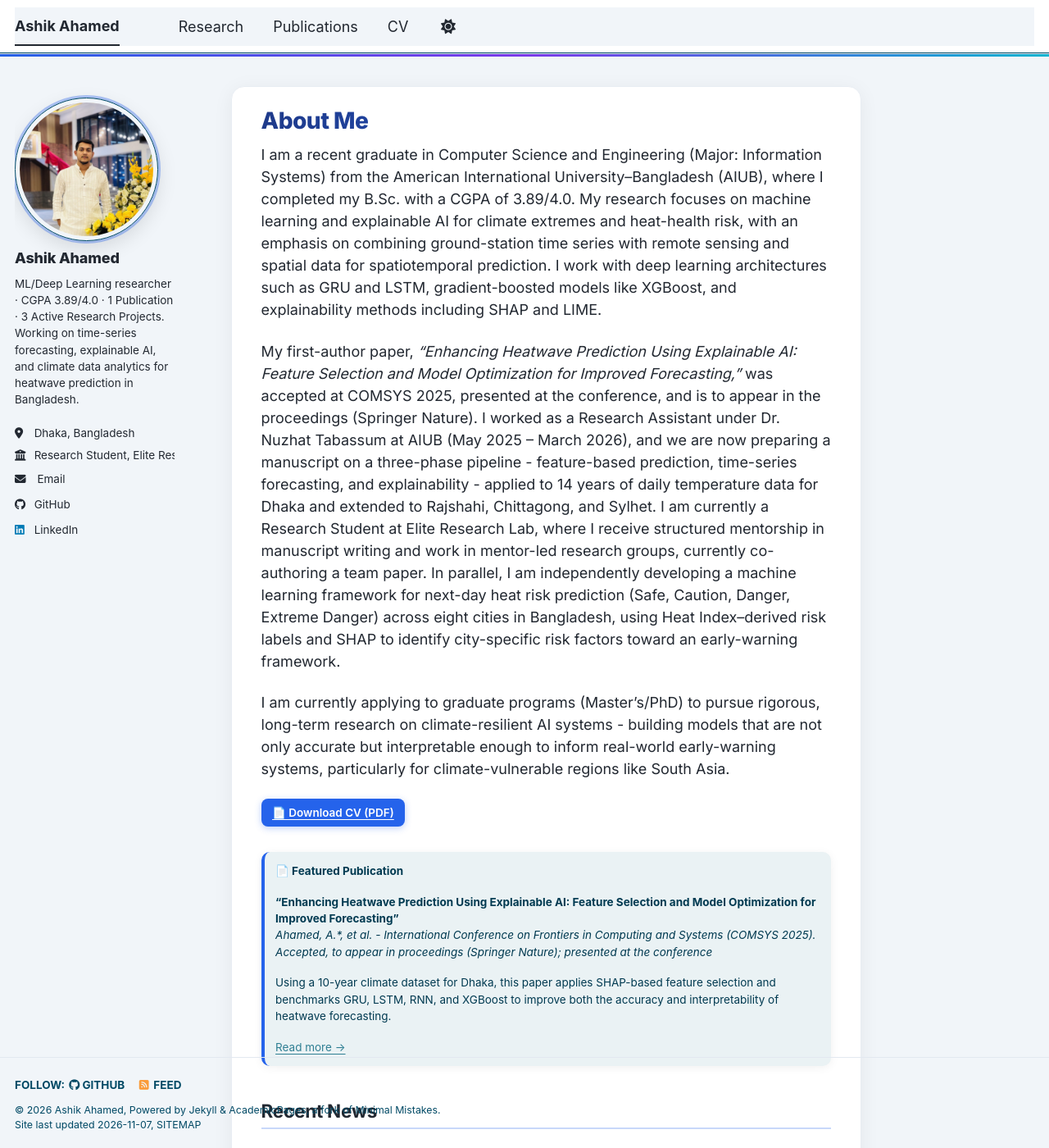
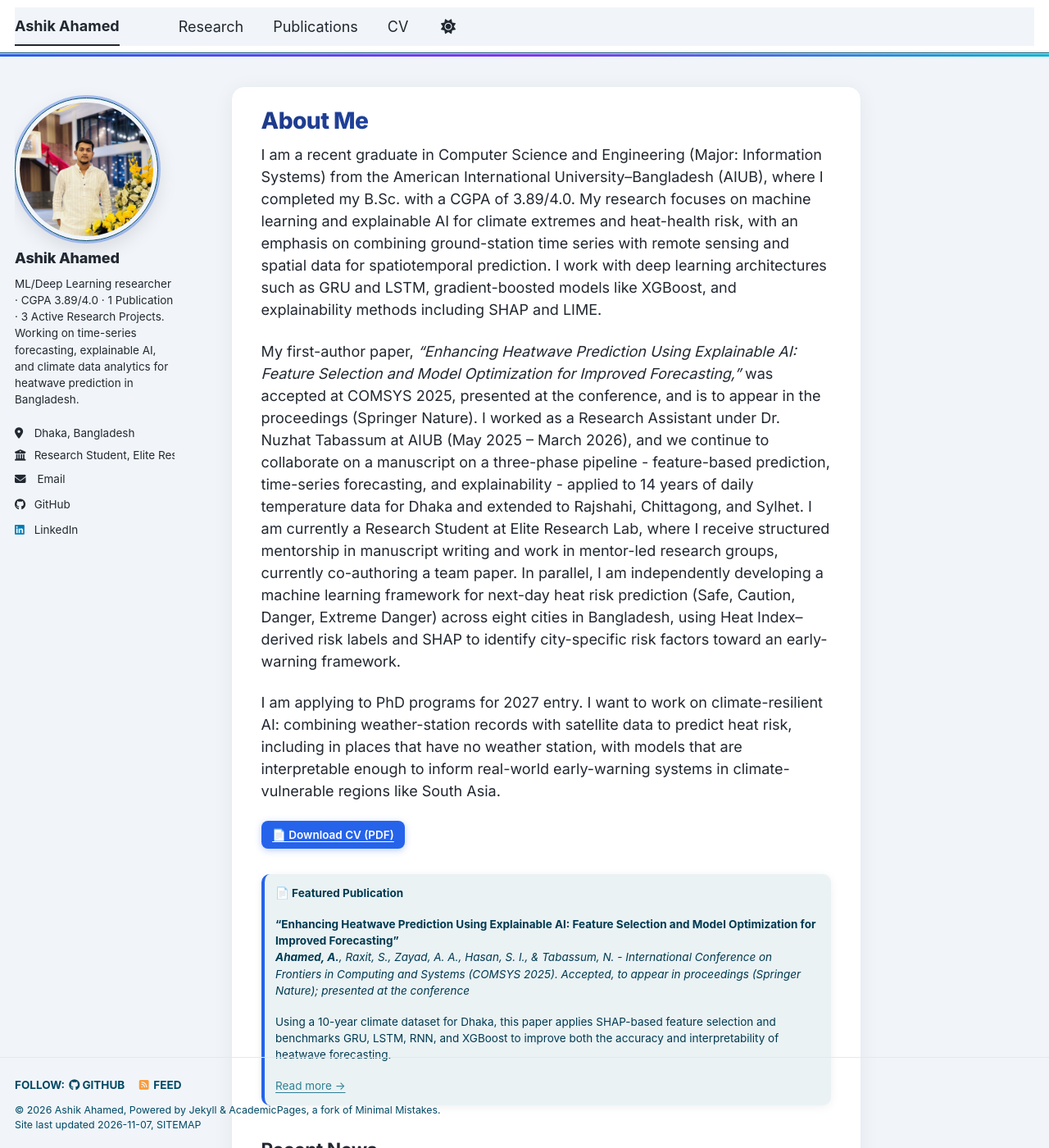
Before and after one commit to ashikahamed985/ashikahamed985.github.io, a Jekyll site: the page built from _pages/about.md, in a window 1280 px wide and 1400 px high. Shown: the whole window at 82% size. Built offline with Jekyll 4.4.1, drawn with Linux system fonts in a browser that asks for light colours; a style sheet for code colours, icons or effects is not loaded; some of the changed text lies outside the part shown.

Commit message:
Update about.md

```diff
--- a/_pages/about.md
+++ b/_pages/about.md
@@ -1,7 +1,7 @@
 ---
 permalink: /
 title: "About Me"
-excerpt: "About Me"
+excerpt: "Ashik Ahamed, CSE graduate (AIUB) working on explainable machine learning with station and satellite data for heat-risk prediction in Bangladesh. Applying for PhD programs for 2027 entry."
 author_profile: true
 redirect_from:
   - /about/
@@ -10,9 +10,9 @@ redirect_from:
 
 I am a recent graduate in Computer Science and Engineering (Major: Information Systems) from the American International University–Bangladesh (AIUB), where I completed my B.Sc. with a CGPA of 3.89/4.0. My research focuses on machine learning and explainable AI for climate extremes and heat-health risk, with an emphasis on combining ground-station time series with remote sensing and spatial data for spatiotemporal prediction. I work with deep learning architectures such as GRU and LSTM, gradient-boosted models like XGBoost, and explainability methods including SHAP and LIME.
 
-My first-author paper, *"Enhancing Heatwave Prediction Using Explainable AI: Feature Selection and Model Optimization for Improved Forecasting,"* was accepted at COMSYS 2025, presented at the conference, and is to appear in the proceedings (Springer Nature). I worked as a Research Assistant under Dr. Nuzhat Tabassum at AIUB (May 2025 – March 2026), and we are now preparing a manuscript on a three-phase pipeline - feature-based prediction, time-series forecasting, and explainability - applied to 14 years of daily temperature data for Dhaka and extended to Rajshahi, Chittagong, and Sylhet. I am currently a Research Student at Elite Research Lab, where I receive structured mentorship in manuscript writing and work in mentor-led research groups, currently co-authoring a team paper. In parallel, I am independently developing a machine learning framework for next-day heat risk prediction (Safe, Caution, Danger, Extreme Danger) across eight cities in Bangladesh, using Heat Index–derived risk labels and SHAP to identify city-specific risk factors toward an early-warning framework.
+My first-author paper, *"Enhancing Heatwave Prediction Using Explainable AI: Feature Selection and Model Optimization for Improved Forecasting,"* was accepted at COMSYS 2025, presented at the conference, and is to appear in the proceedings (Springer Nature). I worked as a Research Assistant under Dr. Nuzhat Tabassum at AIUB (May 2025 – March 2026), and we continue to collaborate on a manuscript on a three-phase pipeline - feature-based prediction, time-series forecasting, and explainability - applied to 14 years of daily temperature data for Dhaka and extended to Rajshahi, Chittagong, and Sylhet. I am currently a Research Student at Elite Research Lab, where I receive structured mentorship in manuscript writing and work in mentor-led research groups, currently co-authoring a team paper. In parallel, I am independently developing a machine learning framework for next-day heat risk prediction (Safe, Caution, Danger, Extreme Danger) across eight cities in Bangladesh, using Heat Index–derived risk labels and SHAP to identify city-specific risk factors toward an early-warning framework.
 
-I am currently applying to graduate programs (Master's/PhD) to pursue rigorous, long-term research on climate-resilient AI systems - building models that are not only accurate but interpretable enough to inform real-world early-warning systems, particularly for climate-vulnerable regions like South Asia.
+I am applying to PhD programs for 2027 entry. I want to work on climate-resilient AI: combining weather-station records with satellite data to predict heat risk, including in places that have no weather station, with models that are interpretable enough to inform real-world early-warning systems in climate-vulnerable regions like South Asia.
 
 <a href="/files/ASHIK_AHAMED.pdf" class="btn btn--primary" target="_blank" rel="noopener noreferrer">📄 Download CV (PDF)</a>
 
@@ -20,7 +20,7 @@ I am currently applying to graduate programs (Master's/PhD) to pursue rigorous,
 <strong>📄 Featured Publication</strong>
 
 <strong>"Enhancing Heatwave Prediction Using Explainable AI: Feature Selection and Model Optimization for Improved Forecasting"</strong><br>
-<em>Ahamed, A.*, et al. - International Conference on Frontiers in Computing and Systems (COMSYS 2025). Accepted, to appear in proceedings (Springer Nature); presented at the conference</em>
+<em><strong>Ahamed, A.</strong>, Raxit, S., Zayad, A. A., Hasan, S. I., &amp; Tabassum, N. - International Conference on Frontiers in Computing and Systems (COMSYS 2025). Accepted, to appear in proceedings (Springer Nature); presented at the conference</em>
 
 <p>Using a 10-year climate dataset for Dhaka, this paper applies SHAP-based feature selection and benchmarks GRU, LSTM, RNN, and XGBoost to improve both the accuracy and interpretability of heatwave forecasting.</p>
 
@@ -31,7 +31,7 @@ I am currently applying to graduate programs (Master's/PhD) to pursue rigorous,
 <ul>
 <li><strong>Sep 2026</strong> — Joined Elite Research Lab as a Research Student, receiving structured mentorship in manuscript writing and co-authoring a team paper in a mentor-led research group.</li>
 <li><strong>Jun 2026</strong> — Started an independent research project on next-day heat risk prediction across eight cities in Bangladesh.</li>
-<li><strong>May 2026</strong> — Began a multi-city extension of the heatwave prediction pipeline with Dr. Nuzhat Tabassum, covering Dhaka, Rajshahi, Chittagong, and Sylhet.</li>
+<li><strong>May 2026</strong> — Extended the heatwave prediction pipeline to a multi-city study (Dhaka, Rajshahi, Chittagong, and Sylhet) in continued collaboration with Dr. Nuzhat Tabassum.</li>
 <li><strong>2026</strong> — Scored Band 7.0 (C1 level) on IELTS Academic.</li>
 <li><strong>2025</strong> — Presented first-author paper, "Enhancing Heatwave Prediction Using Explainable AI," at COMSYS 2025.</li>
 </ul>
```
